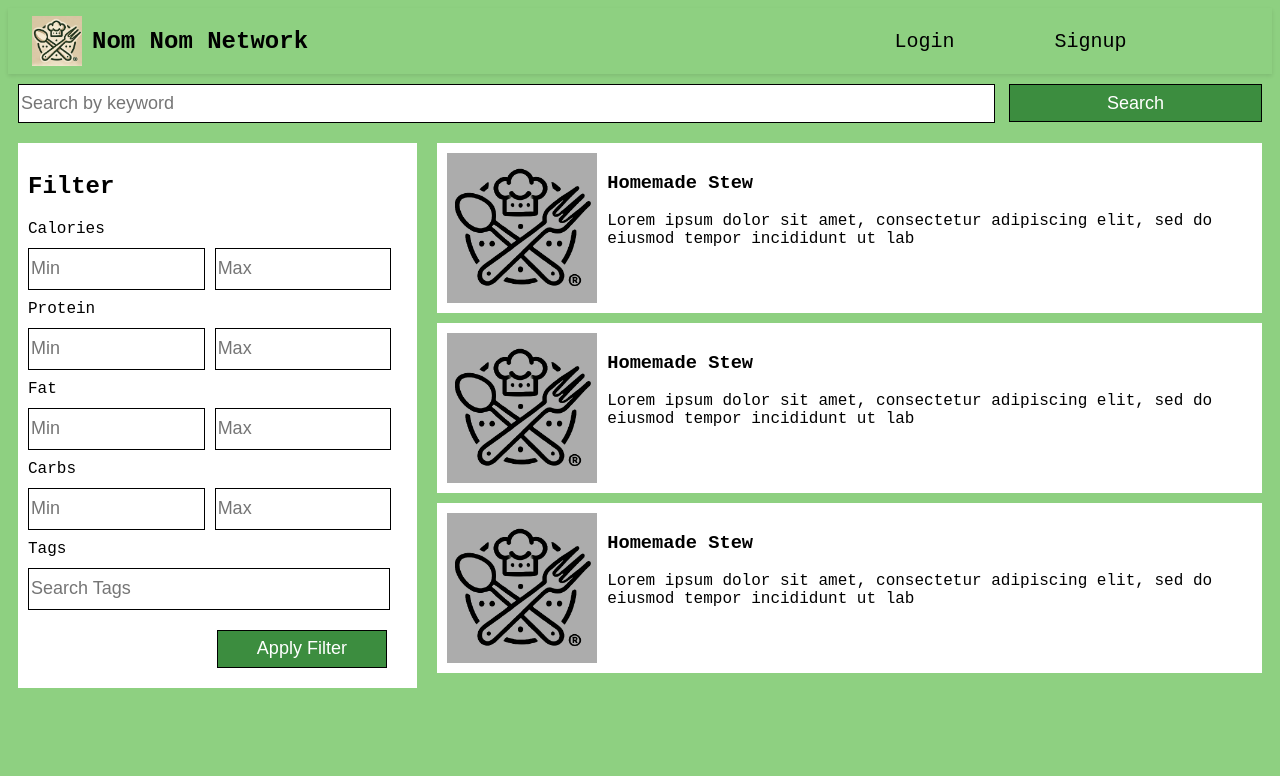
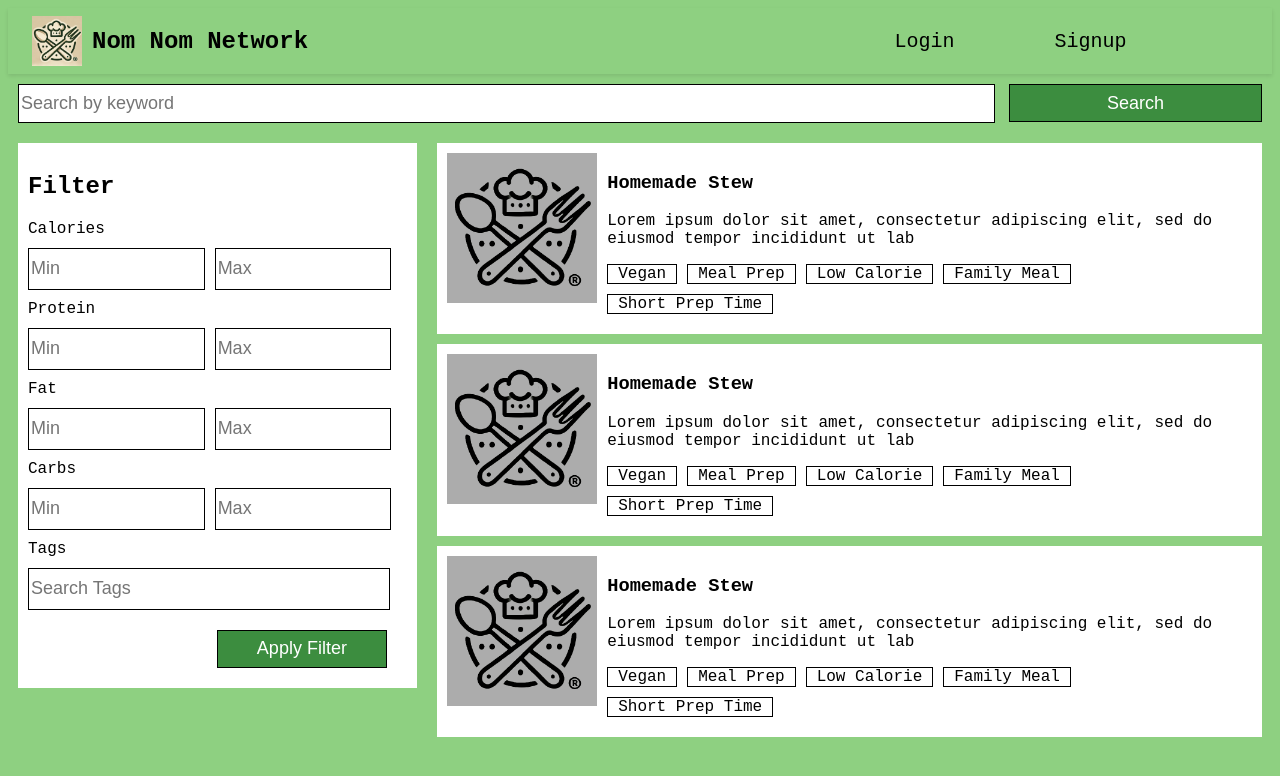
Before and after one commit to DRobinson4105/COP4331-Large-Project, a React (Vite) app: page /Search in a window 1280 px wide. Shown: the top 776 px of the page. Built offline with nearby package versions, Linux system fonts and the light colour scheme.

Commit message:
Added tag display for public recipe page

```diff
--- a/src/components/RecipeInfoCard.tsx
+++ b/src/components/RecipeInfoCard.tsx
@@ -8,6 +8,13 @@ function RecipeInfoCard()
             <div style={{display: "inline-block"}}>
                 <h3>Homemade Stew</h3>
                 <p>Lorem ipsum dolor sit amet, consectetur adipiscing elit, sed do eiusmod  tempor incididunt ut lab</p>
+                <div style={{overflowX: "scroll"}}>
+                    <a className="tag">Vegan</a>
+                    <a className="tag">Meal Prep</a>
+                    <a className="tag">Low Calorie</a>
+                    <a className="tag">Family Meal</a>
+                    <a className="tag">Short Prep Time</a>
+            </div>
             </div>
         </div>
    );
--- a/src/index.css
+++ b/src/index.css
@@ -164,6 +164,17 @@ body, .landing-title {
   display: inline-block;
 }
 
+.tag {
+  border: 1px solid black;
+  padding: 0px 10px;
+  margin-right: 10px;
+  margin-bottom: 5px;
+  overflow-x: scroll;
+  overflow-y: hidden;
+  white-space: normal;
+  display: inline-block;
+}
+
 @media (max-width: 800px) {
   .filter {
     width: 100%;
```
Also changed, not shown: src/pages/Search.tsx (line endings or trailing spaces).
